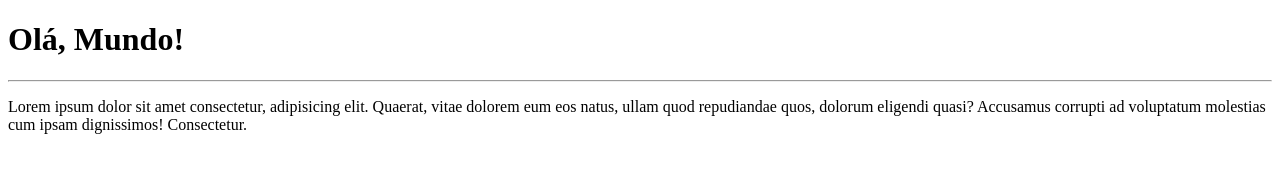
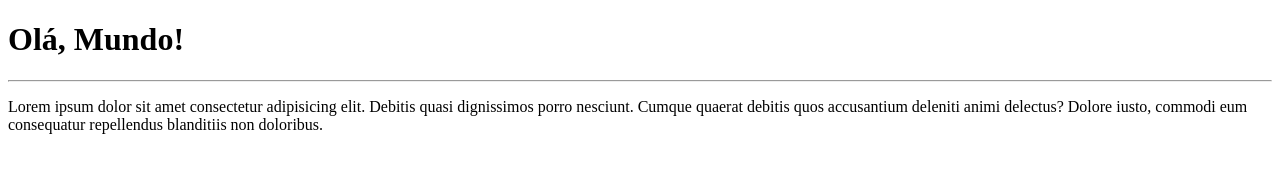
Before and after one commit to Jorge-sousa/Ola-Mundo, a plain HTML site: page site-exemplo/index.html in a window 1280 px wide. Drawn offline with Linux system fonts and the light colour scheme.

Commit message:
Update index.html

```diff
--- a/site-exemplo/index.html
+++ b/site-exemplo/index.html
@@ -9,6 +9,6 @@
 <body>
     <h1>Olá, Mundo!</h1>
     <hr>
-    <p>Lorem ipsum dolor sit amet consectetur, adipisicing elit. Quaerat, vitae dolorem eum eos natus, ullam quod repudiandae quos, dolorum eligendi quasi? Accusamus corrupti ad voluptatum molestias cum ipsam dignissimos! Consectetur.</p>
+    <p>Lorem ipsum dolor sit amet consectetur adipisicing elit. Debitis quasi dignissimos porro nesciunt. Cumque quaerat debitis quos accusantium deleniti animi delectus? Dolore iusto, commodi eum consequatur repellendus blanditiis non doloribus.</p>
 </body>
 </html>
```
